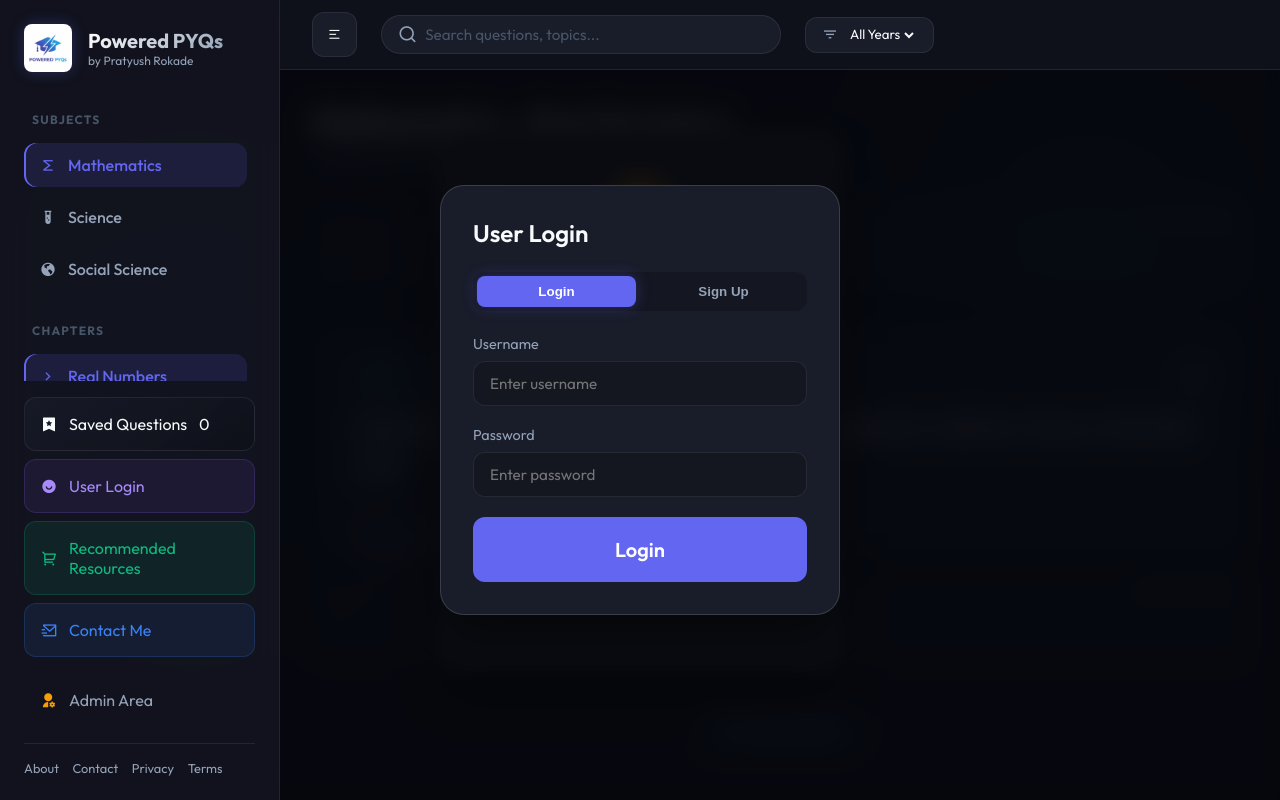
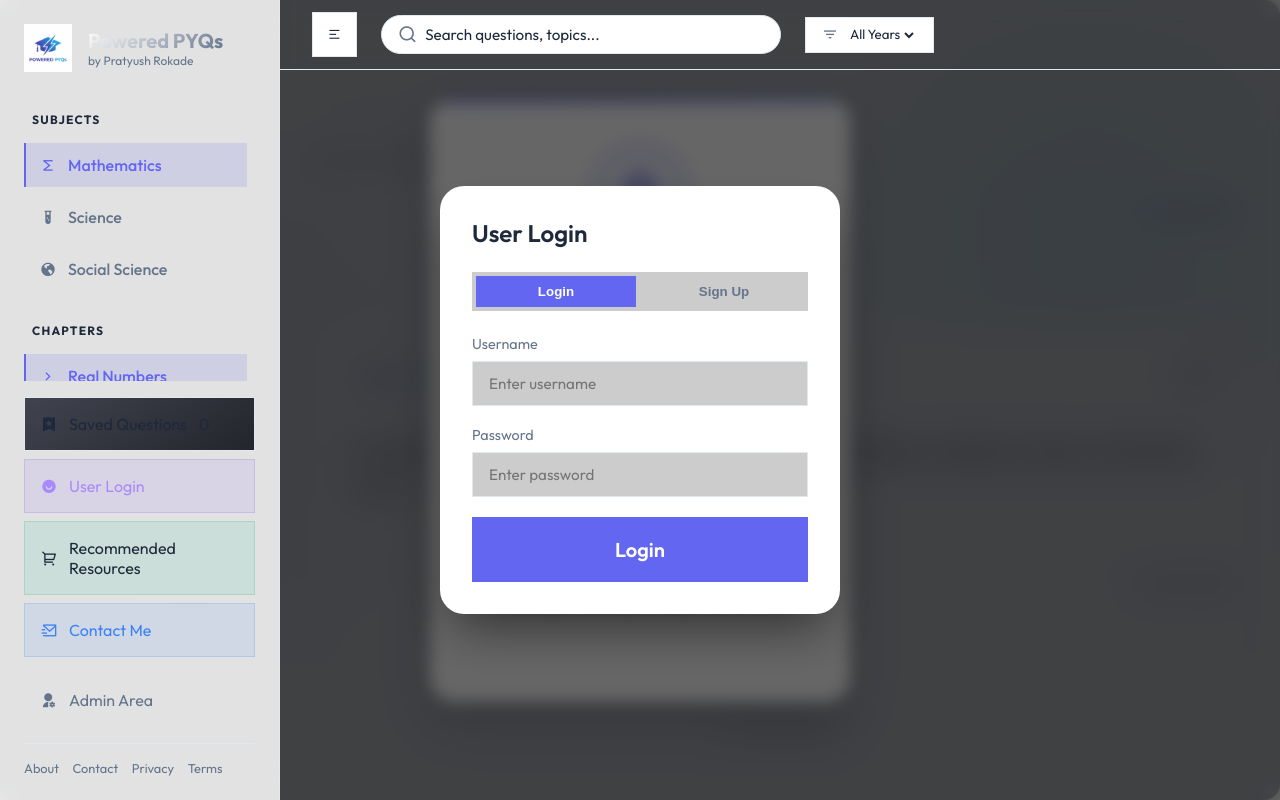
Before and after one commit to prashantrokadep-cpu/Powered-PYQs, a plain HTML site: page index.html in a window 1280 px wide. Both pictures are taken after a click on the item "Mathematics". Drawn offline with nearby package versions, Linux system fonts and the light colour scheme.

Commit message:
Add files via upload

```diff
--- a/script.js
+++ b/script.js
@@ -1114,29 +1114,22 @@ function updateAccessUI() {
 function setupAccessClaimListener() {
     if (!elements.btnClaimFreeAccess) return;
 
-    elements.btnClaimFreeAccess.addEventListener('click', async () => {
+    elements.btnClaimFreeAccess.addEventListener('click', () => {
         if (!state.currentUser) {
             showToast("Please login first to claim access.", "info");
             elements.userAuthModal.classList.add('active');
             return;
         }
 
-        // 1. Open the Ad Page in a new tab
-        // Replace this URL with your ShrinkMe/AdFly/Shortener link
-        const adPageUrl = `https://www.google.com/search?q=Your+Ad+Link+Here`;
+        // Generate the specific claim URL for this user
+        const claimUrl = `${window.location.origin}/api/access/claim?userId=${state.currentUser.id}`;
+
+        // Replace this with your ShrinkMe/AdFly link wrapping the claimUrl
+        // Example: `https://shrinkme.io/st?api=YOUR_API_KEY&url=${claimUrl}`
+        const adPageUrl = `https://www.google.com/search?q=Finish+task+to+unlock+access&url=${encodeURIComponent(claimUrl)}`;
+
         window.open(adPageUrl, '_blank');
-
-        // 2. Immediately grant access in the background
-        try {
-            const response = await fetch(`${BASE_API_URL}/api/access/claim?userId=${state.currentUser.id}`);
-            if (response.ok) {
-                showToast("Access Unlocked! Check the new tab for your ad.", "success");
-                // Refresh the local state to show content immediately
-                await checkAccessStatus();
-            }
-        } catch (err) {
-            console.error("Auto-claim error:", err);
-        }
+        showToast("Complete the task in the new tab to unlock access!", "info");
     });
 }
 
--- a/style.css
+++ b/style.css
@@ -1,25 +1,15 @@
 :root {
-    /* Premium Dark Theme Palette */
-    --bg-base: #0f111a;
-    --bg-surface: rgba(25, 28, 41, 0.6);
-    --bg-surface-solid: #191c29;
-    --bg-surface-hover: rgba(45, 50, 75, 0.8);
-    --primary: #6366f1; /* Indigo */
+    /* Premium Design System Palette */
+    --primary: #6366f1;
     --primary-hover: #4f46e5;
-    --accent: #0ea5e9; /* Light blue */
-    --success: #10b981;
-    --warning: #f59e0b;
-    --text-main: #f8fafc;
-    --text-muted: #94a3b8;
-    --text-faint: #475569;
-    --border: rgba(255, 255, 255, 0.08);
-    --border-highlight: rgba(255, 255, 255, 0.15);
-
-    --shadow-soft: 0 4px 20px -2px rgba(0, 0, 0, 0.5);
-    --shadow-glow: 0 0 15px rgba(99, 102, 241, 0.3);
-
-    --radius-sm: 8px;
-    --radius-md: 12px;
+    --primary-light: rgba(99, 102, 241, 0.1);
+    --secondary: #64748b;
+    --bg-main: #f8fafc;
+    --bg-surface: rgba(255, 255, 255, 0.85);
+    --bg-surface-solid: #ffffff;
+    --text-main: #1e293b;
+    --text-muted: #64748b;
+    --border: #e2e8f0;
     --radius-lg: 16px;
     --radius-xl: 24px;
 
@@ -427,16 +417,31 @@ body {
     background: var(--bg-surface-solid);
     border: 1px solid var(--border);
     border-radius: var(--radius-lg);
-    padding: 1.5rem;
+    padding: 2rem;
     transition: var(--transition);
     position: relative;
     box-shadow: var(--shadow-soft);
+    display: flex;
+    flex-direction: column;
+    gap: 1.5rem;
 }
 
 .question-frame:hover {
     border-color: var(--primary);
-    transform: translateY(-4px);
-    box-shadow: 0 10px 40px rgba(0,0,0,0.6), var(--glow-primary);
+    transform: translateY(-6px);
+    box-shadow: 0 15px 45px -10px rgba(99, 102, 241, 0.15), var(--shadow-md);
+}
+
+.question-frame::after {
+    content: '';
+    position: absolute;
+    top: 0;
+    right: 0;
+    width: 60px;
+    height: 60px;
+    background: linear-gradient(225deg, var(--primary-light), transparent 70%);
+    pointer-events: none;
+    border-radius: 0 var(--radius-lg) 0 0;
 }
 
 .frame-header {
@@ -452,24 +457,27 @@ body {
 }
 
 .badge {
-    padding: 0.25rem 0.75rem;
+    padding: 0.35rem 0.85rem;
     border-radius: 99px;
-    font-size: 0.75rem;
-    font-weight: 600;
+    font-size: 0.7rem;
+    font-weight: 700;
     text-transform: uppercase;
-    letter-spacing: 0.05em;
+    letter-spacing: 0.08em;
+    display: inline-flex;
+    align-items: center;
+    gap: 0.4rem;
 }
 
 .badge-year {
-    background: rgba(14, 165, 233, 0.1);
-    color: var(--accent);
-    border: 1px solid rgba(14, 165, 233, 0.2);
+    background: rgba(99, 102, 241, 0.08);
+    color: var(--primary);
+    border: 1px solid rgba(99, 102, 241, 0.15);
 }
 
 .badge-topic {
-    background: rgba(16, 185, 129, 0.1);
-    color: var(--success);
-    border: 1px solid rgba(16, 185, 129, 0.2);
+    background: rgba(14, 165, 233, 0.08);
+    color: #0ea5e9;
+    border: 1px solid rgba(14, 165, 233, 0.15);
 }
 
 .btn-save {
@@ -527,22 +535,27 @@ body {
 }
 
 .btn-toggle-solution {
-    background: rgba(255, 255, 255, 0.05);
+    background: var(--bg-main);
     border: 1px solid var(--border);
-    color: var(--text-main);
-    padding: 0.5rem 1rem;
-    border-radius: var(--radius-sm);
+    color: var(--primary);
+    padding: 0.65rem 1.25rem;
+    border-radius: var(--radius-md);
     cursor: pointer;
     font-family: inherit;
-    font-weight: 500;
-    display: flex;
-    align-items: center;
-    gap: 0.5rem;
-    transition: var(--transition);
+    font-weight: 600;
+    display: flex;
+    align-items: center;
+    gap: 0.6rem;
+    transition: var(--transition);
+    font-size: 0.95rem;
 }
 
 .btn-toggle-solution:hover {
-    background: rgba(255, 255, 255, 0.1);
+    background: var(--primary);
+    color: white;
+    border-color: var(--primary);
+    transform: translateY(-2px);
+    box-shadow: var(--shadow-md);
 }
 
 .solution-content {
@@ -1596,61 +1609,98 @@ body {
 .access-overlay {
     position: absolute;
     inset: 0;
-    background: rgba(15, 23, 42, 0.6);
-    backdrop-filter: blur(12px);
+    background: rgba(15, 23, 42, 0.4);
+    backdrop-filter: blur(16px) saturate(180%);
+    -webkit-backdrop-filter: blur(16px) saturate(180%);
     z-index: 100;
     display: flex;
     align-items: center;
     justify-content: center;
     padding: 2rem;
     border-radius: var(--radius-lg);
+    animation: fadeIn 0.3s ease;
 }
 
 .access-card {
     background: var(--bg-surface-solid);
-    border: 1px solid var(--border-highlight);
-    padding: 2.5rem;
+    border: 1px solid var(--border);
+    padding: 3rem 2.5rem;
     border-radius: var(--radius-xl);
     text-align: center;
-    max-width: 400px;
-    box-shadow: 0 25px 50px -12px rgba(0, 0, 0, 0.5);
-    animation: fadeInUp 0.5s ease;
+    max-width: 420px;
+    box-shadow: 0 20px 50px rgba(0, 0, 0, 0.15);
+    animation: slideUp 0.6s cubic-bezier(0.2, 0.8, 0.2, 1);
+    position: relative;
+    overflow: hidden;
+}
+
+.access-card::before {
+    content: '';
+    position: absolute;
+    top: 0;
+    left: 0;
+    right: 0;
+    height: 4px;
+    background: linear-gradient(90deg, var(--primary), #818cf8);
 }
 
 .access-lock-icon {
-    width: 80px;
-    height: 80px;
-    background: rgba(245, 158, 11, 0.1);
-    color: #f59e0b;
+    width: 90px;
+    height: 90px;
+    background: var(--primary-light);
+    color: var(--primary);
     border-radius: 50%;
     display: flex;
     align-items: center;
     justify-content: center;
-    font-size: 2.5rem;
-    margin: 0 auto 1.5rem auto;
-    border: 1px solid rgba(245, 158, 11, 0.2);
+    font-size: 2.75rem;
+    margin: 0 auto 1.75rem auto;
+    border: 2px solid var(--primary-light);
+    box-shadow: var(--glow-primary);
 }
 
 .access-card h2 {
-    font-size: 1.75rem;
-    margin-bottom: 1rem;
-    color: var(--text-main);
+    font-size: 2rem;
+    font-weight: 700;
+    margin-bottom: 1.25rem;
+    background: linear-gradient(135deg, var(--text-main), var(--secondary));
+    -webkit-background-clip: text;
+    -webkit-text-fill-color: transparent;
 }
 
 .access-card p {
     color: var(--text-muted);
-    margin-bottom: 2rem;
-    line-height: 1.6;
+    margin-bottom: 2.25rem;
+    line-height: 1.7;
+    font-size: 1rem;
 }
 
 .access-help {
-    margin-top: 1.5rem;
-    font-size: 0.85rem;
+    margin-top: 2rem;
+    font-size: 0.9rem;
+    color: var(--text-muted);
 }
 
 .access-help a {
     color: var(--primary);
-    text-decoration: underline;
+    text-decoration: none;
+    font-weight: 600;
+    border-bottom: 2px solid transparent;
+    transition: var(--transition);
+}
+
+.access-help a:hover {
+    border-bottom-color: var(--primary);
+}
+
+@keyframes fadeIn {
+    from { opacity: 0; }
+    to { opacity: 1; }
+}
+
+@keyframes slideUp {
+    from { transform: translateY(30px); opacity: 0; }
+    to { transform: translateY(0); opacity: 1; }
 }
 
 /* Professional Footer */
```
Also changed, not shown: admin.html (+98 -29 lines), 1 other file.
